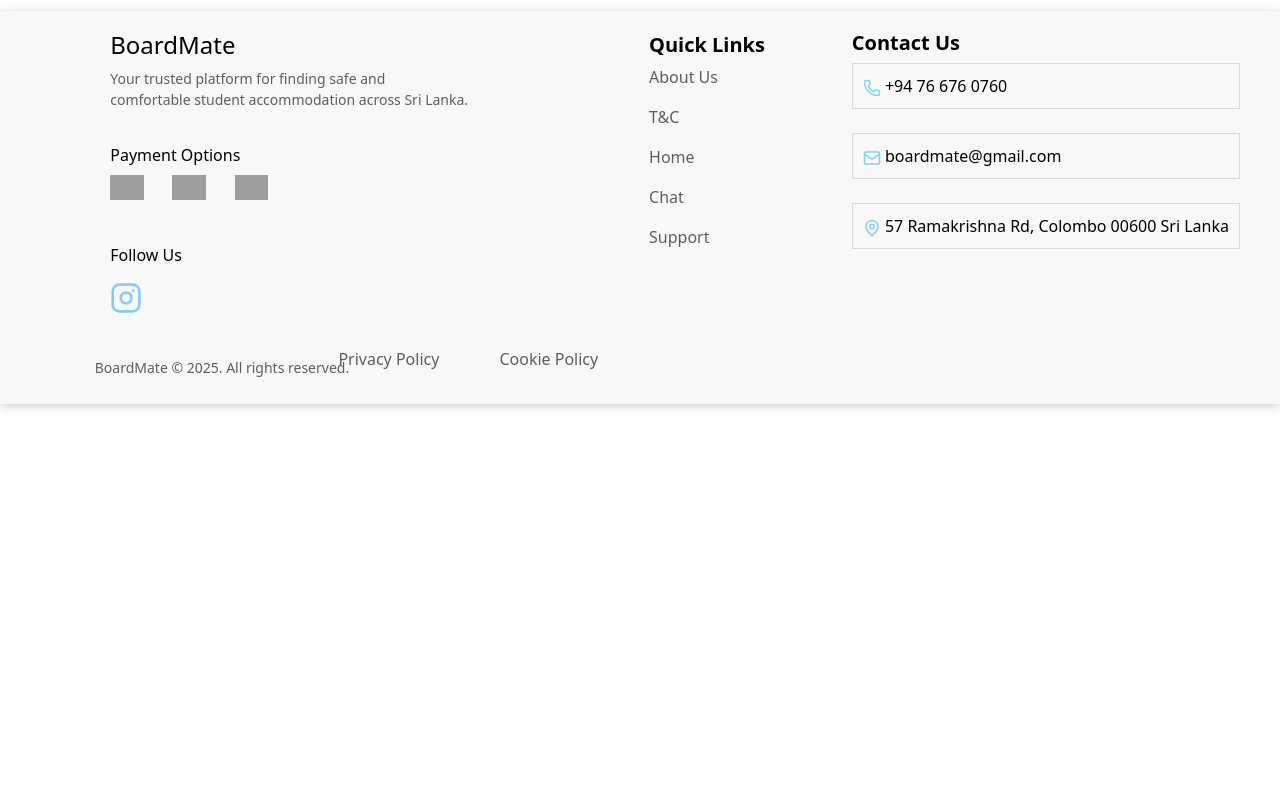
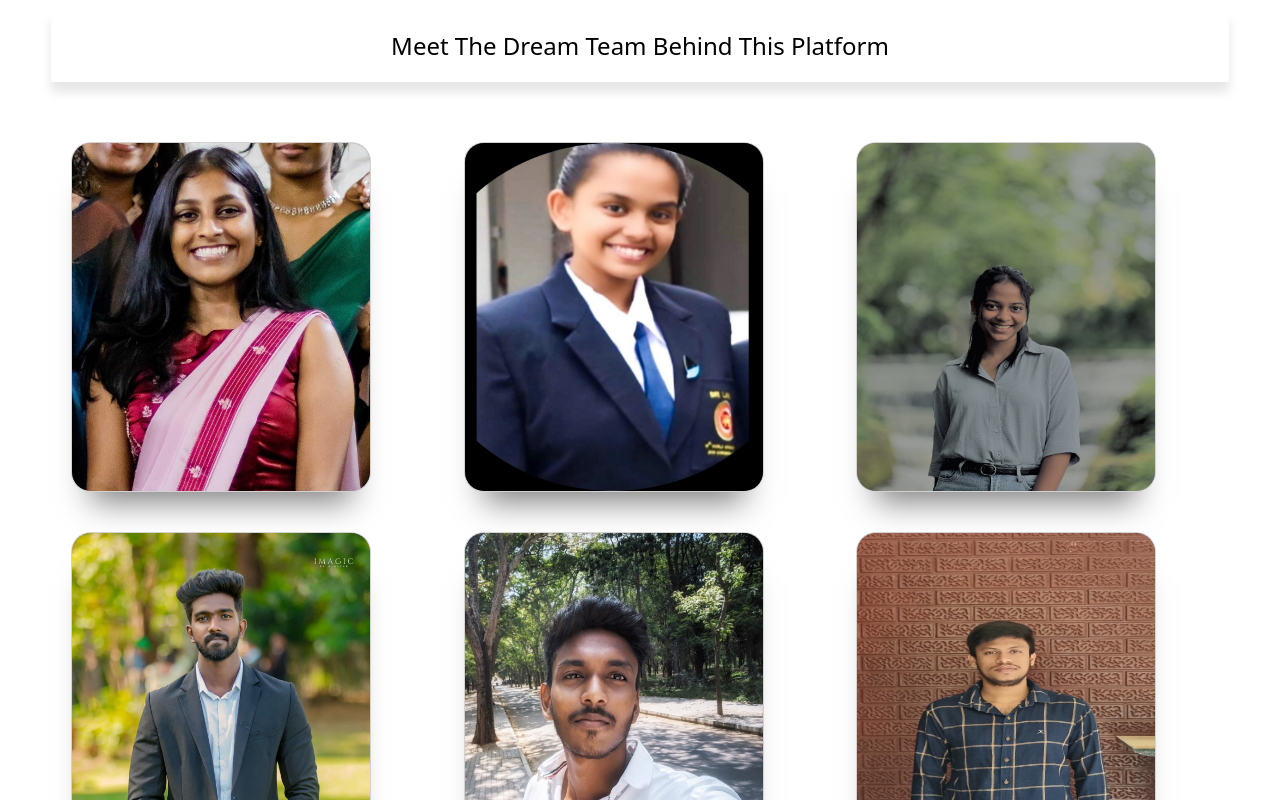
Before and after one commit to minindugimshan/BoardMate, a React (Vite) app: page /about in a window 1280 px wide. Shown: the part 1600-2400 px from the top of the page. Before the commit the page ends 2004 px from the top, so only its background shows below. Built offline with nearby package versions, Linux system fonts and the light colour scheme; grey boxes are pictures that could not be loaded.

Commit message:
completed the About Us page

```diff
--- a/src/components/About/About.css
+++ b/src/components/About/About.css
@@ -113,6 +113,84 @@
 .members h2{
     text-align: center;
 }
+
+.wrapper .title{
+    text-align: center;
+}
+.title h4{
+    color: black;
+    text-align: center;
+    border: 1px solid rgba(255,255,255,0.1);
+    box-shadow: 0 10px 10px rgba(0,0,0,0.1);
+    backdrop-filter: blur(15px);
+    padding: 20px;
+    word-wrap: break-word;
+}
+
+.wrapper .card-container{
+    position: relative;
+    justify-content: center;
+    align-items: center;
+    flex-wrap: wrap;
+    margin: 40px 0;
+}
+.card{
+    width: calc(33.33% -20px);
+}
+.card-container{
+    display: grid;
+    grid-template-columns: repeat(3, 1fr);
+}
+.card-container .card{
+    position: relative;
+    width: 300px;
+    height: 350px;
+    margin: 20px;
+    overflow: hidden;
+    box-shadow: 0 30px 30px -20px rgba(0,0,0,0.5), inset 0 0 0 1000px rgba(67,52,109, .6);
+    border-radius: 20px;
+    display: flex;
+    justify-content: center;
+    align-items: center;
+}
+.card .image1, .image1 img{
+    width: 100%;
+    height: 100%;
+}
+.card .content{
+    position: absolute;
+    bottom: -160px;
+    width: 100%;
+    height: 70px;
+    display: flex;
+    justify-content: center;
+    align-items: center;
+    flex-direction: column;
+    backdrop-filter: blur(15px);
+    box-shadow: 0 -10px 10px rgba(0,0,0,0.1);
+    border: 1px solid rgba(255,255,255,0.1);
+    border-radius: 20px;
+    transition: bottom 0.5s;
+    transition-delay: 0.6s;
+}
+.card:hover .content{
+    bottom: 0;
+    transition-delay: 0s ;
+}
+.content h5{
+    text-align: center;
+    margin: 20px 0 15px;
+    transition: 0.3s;
+    transition-delay: 0.4s;
+    opacity: 0;
+    transform: translateY(-20px);
+    color: white;
+}
+.card:hover .content h5{
+    opacity: 1;
+    transform: translateY(0)
+}
+
 
 /* Media queries */
 @media screen and (max-width: 1024px) {
--- a/src/components/About/About.jsx
+++ b/src/components/About/About.jsx
@@ -76,20 +76,85 @@ function About() {
                 improving our platform to better serve the student community.
                 </p>
 
-
-                {/* <h2>Dream Team Behind BoardMate</h2>
-
-                <div className='card-container'>
-                    <div className='image1'>
-                        <img src="./Nethini.jpeg" alt="" />
+                <div className='wrapper'>
+                    <div className='title'>
+                        <h4>Meet The Dream Team Behind This Platform</h4>
                     </div>
 
-                    <div className='descrip1'>
-                        <h3>Nethini Galagama</h3>
+                    <div className='card-container'>
+                        <div className='card'>
+
+                            <div className='image1'>
+                                <img src="./Nethini.jpeg" alt="" />
+                            </div>
+
+                            <div className='content'>
+                                <h5>Nethini Galagama</h5>
+                            </div>
+                        </div>
+
+                        <div className='card'>
+
+                            <div className='image1'>
+                                <img src="./Suhanya.jpeg" alt="" />
+                            </div>
+
+                            <div className='content'>
+                                <h5>Suhanya Kuruneru</h5>
+                            </div>
+                        </div>
+
+                        <div className='card'>
+
+                            <div className='image1'>
+                                <img src="./Hasindi.jpg" alt="" />
+                            </div>
+
+                            <div className='content'>
+                                <h5>Hasindi Thiranya</h5>
+                            </div>
+                        </div>
+
+                        <div className='card'>
+
+                            <div className='image1'>
+                                <img src="./Minindu.jpeg" alt="" />
+                            </div>
+
+                            <div className='content'>
+                                <h5>Minindu Gimshan</h5>
+                            </div>
+                        </div>
+
+                        <div className='card'>
+
+                            <div className='image1'>
+                                <img src="./Ravishka.jpeg" alt="" />
+                            </div>
+
+                            <div className='content'>
+                                <h5>Ravishka Dulshan</h5>
+                            </div>
+                        </div>
+
+                        <div className='card'>
+
+                            <div className='image1'>
+                                <img src="./Pasindu.jpeg" alt="" />
+                            </div>
+
+                            <div className='content'>
+                                <h5>Pasindu Theekshana</h5>
+                            </div>
+                        </div>
+
                     </div>
-                </div> */}
+
+                </div>
 
             </div>
+            <br /> <br /><br /><br />
+
 
         </div>
     </div>
```
